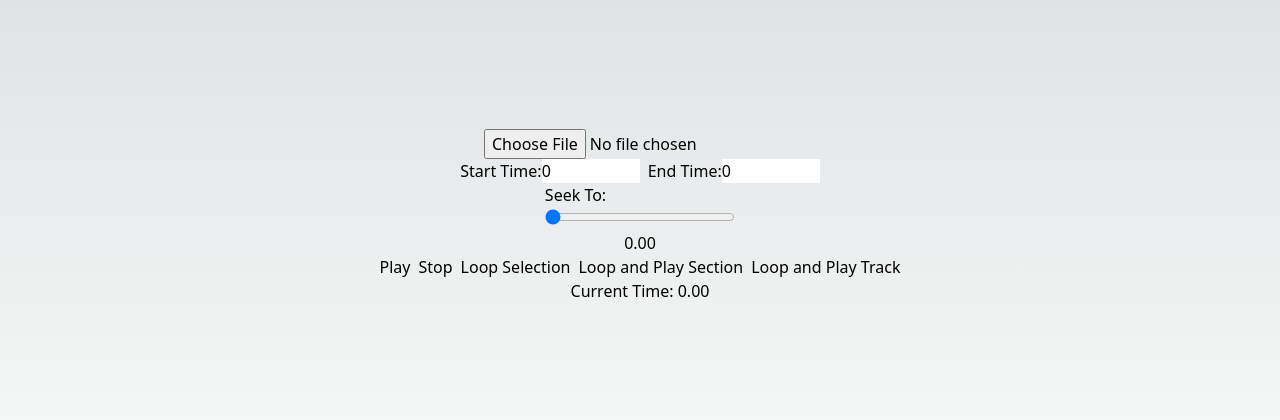
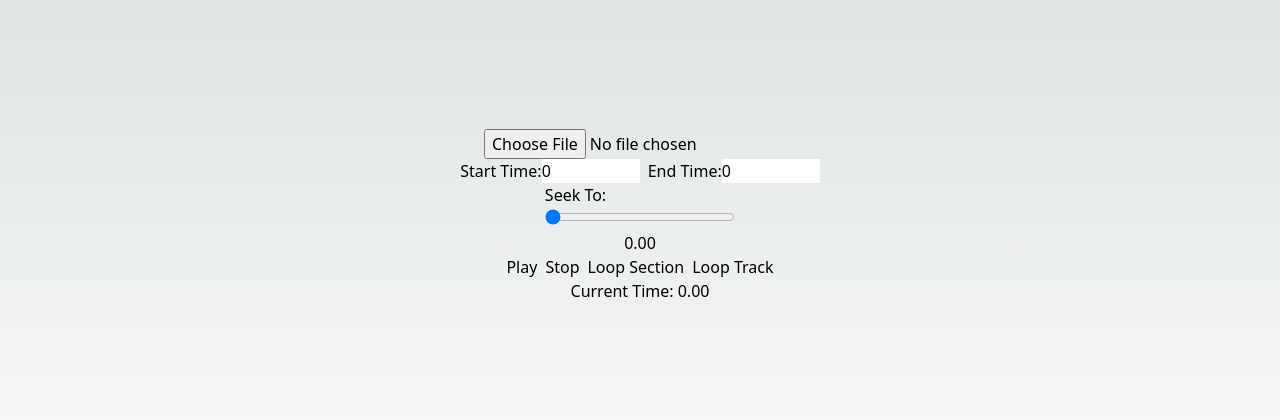
Before and after one commit to dreadhalor/audio-cropper, a Next.js app: page /test-3 in a window 1280 px wide. Shown: the part 184-604 px from the top of the page. Built offline with nearby package versions, Linux system fonts and the light colour scheme.

Commit message:
Removed 'disable loop' button, wrapped function into loop buttons

```diff
--- a/src/app/test-3/page.tsx
+++ b/src/app/test-3/page.tsx
@@ -1,5 +1,4 @@
 'use client';
-
 import { useSandboxAudioPlayer } from './use-sandbox-audio-player';
 
 const Page = () => {
@@ -10,8 +9,7 @@ const Page = () => {
     endTime,
     setEndTime,
     isPlaying,
-    loopEnabled,
-    setLoopEnabled,
+    loopType,
     loadAudioBuffer,
     playAudio,
     pauseAudio,
@@ -26,7 +24,6 @@ const Page = () => {
   const handleFileUpload = async (e: React.ChangeEvent<HTMLInputElement>) => {
     const file = e.target.files?.[0];
     if (!file) return;
-
     const arrayBuffer = await file.arrayBuffer();
     loadAudioBuffer(arrayBuffer);
   };
@@ -45,14 +42,6 @@ const Page = () => {
     }
   };
 
-  const handleLoopToggle = () => {
-    if (loopEnabled) {
-      disableLoops();
-    } else {
-      setLoopEnabled(true);
-    }
-  };
-
   const handleSeekChange = (e: React.ChangeEvent<HTMLInputElement>) => {
     const time = parseFloat(e.target.value);
     if (!isNaN(time) && time >= 0 && time <= (audioBuffer?.duration || 0)) {
@@ -65,6 +54,22 @@ const Page = () => {
       pauseAudio();
     } else {
       playAudio();
+    }
+  };
+
+  const handleLoopSectionClick = () => {
+    if (loopType === 'section') {
+      disableLoops();
+    } else {
+      loopAndPlaySection();
+    }
+  };
+
+  const handleLoopTrackClick = () => {
+    if (loopType === 'track') {
+      disableLoops();
+    } else {
+      loopAndPlayTrack();
     }
   };
 
@@ -117,11 +122,18 @@ const Page = () => {
           {isPlaying ? 'Pause' : 'Play'}
         </button>
         <button onClick={stopAudio}>Stop</button>
-        <button onClick={handleLoopToggle}>
-          {loopEnabled ? 'Disable Loop' : 'Loop Selection'}
+        <button
+          onClick={handleLoopSectionClick}
+          className={loopType === 'section' ? 'bg-blue-500' : ''}
+        >
+          Loop Section
         </button>
-        <button onClick={loopAndPlaySection}>Loop and Play Section</button>
-        <button onClick={loopAndPlayTrack}>Loop and Play Track</button>
+        <button
+          onClick={handleLoopTrackClick}
+          className={loopType === 'track' ? 'bg-blue-500' : ''}
+        >
+          Loop Track
+        </button>
       </div>
       <div>Current Time: {getCurrentTime().toFixed(2)}</div>
     </div>
```
